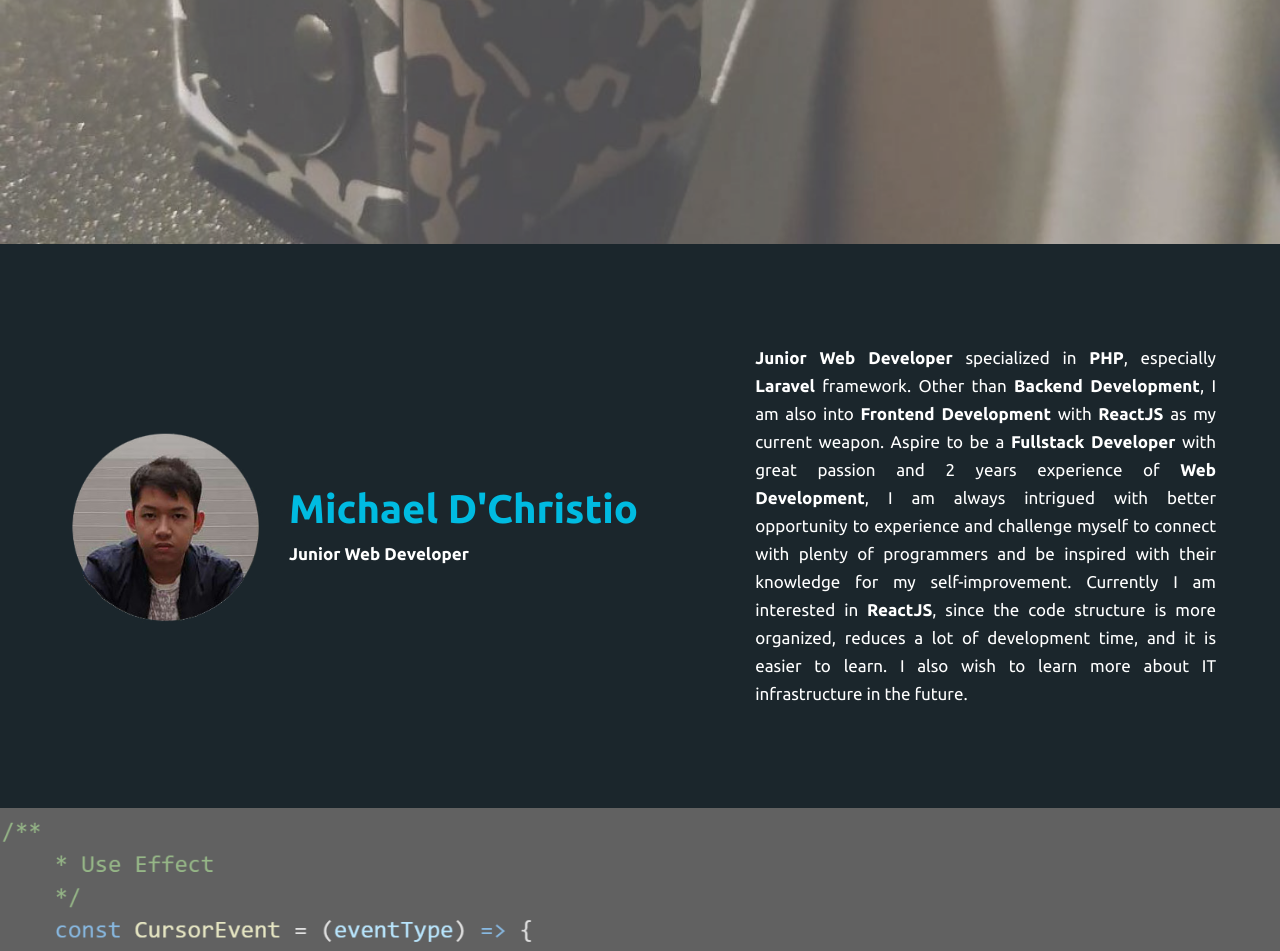
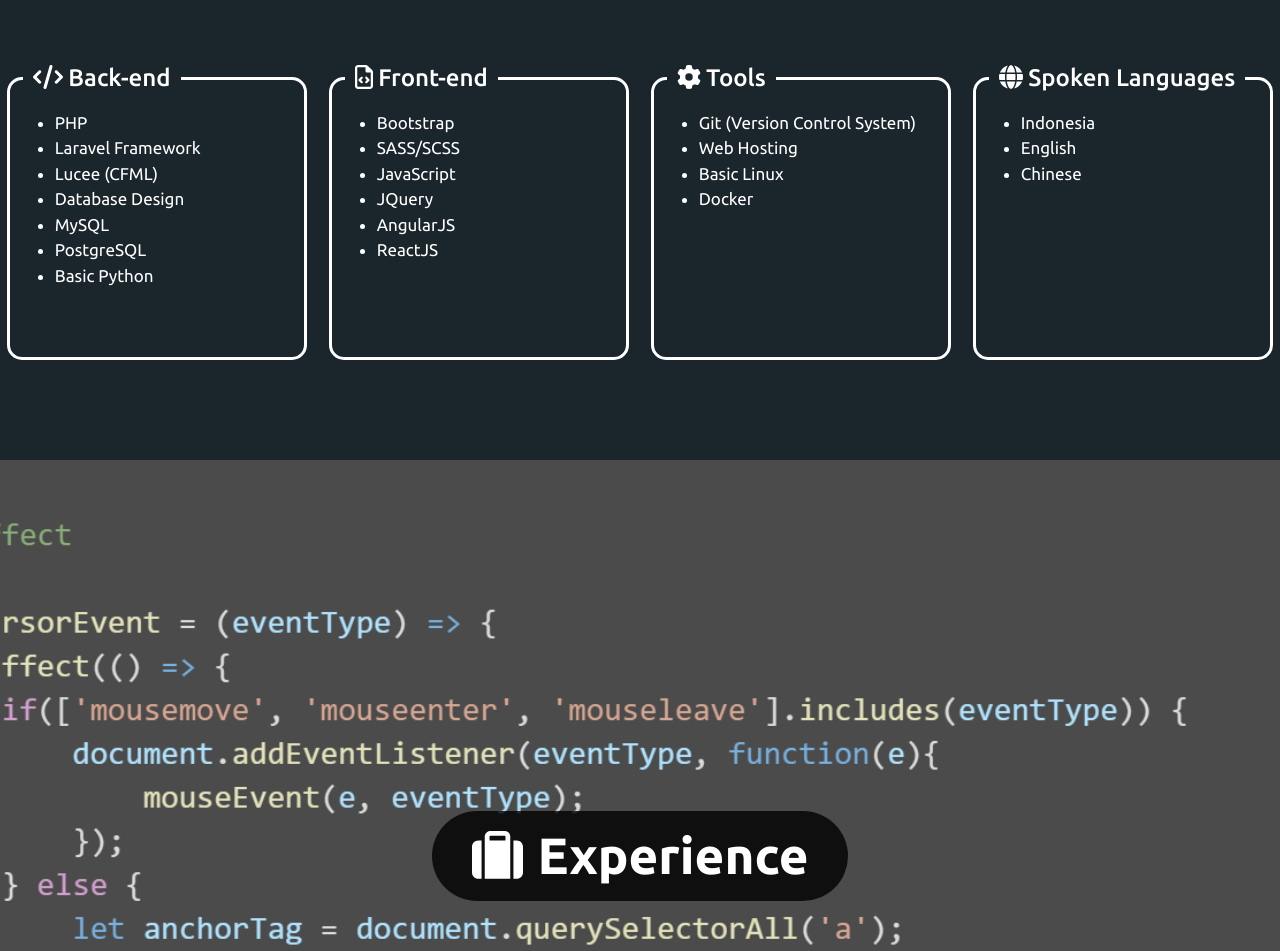
Before and after one commit to deceeeeee/deceeeeee.github.io, a React (Create React App) app: page / in a window 1280 px wide. Shown: the part 1520-2471 px from the top of the page. Built offline with nearby package versions, Linux system fonts and the light colour scheme.

Commit message:
Finish proficiencies

```diff
--- a/package.json
+++ b/package.json
@@ -19,6 +19,7 @@
     "react-dom": "^18.2.0",
     "react-router-dom": "^6.3.0",
     "react-scripts": "5.0.1",
+    "react-scroll": "^1.8.7",
     "sass": "^1.54.9",
     "styled-components": "^5.3.5",
     "web-vitals": "^2.1.4"
--- a/src/Component/Include/Navbar/Navbar.jsx
+++ b/src/Component/Include/Navbar/Navbar.jsx
@@ -64,12 +64,12 @@
                                         if(item.hasOwnProperty('visibility') && item.visibility) {
                                             navLinks = (
                                                 <NavLink key={index}
-                                                        to={item.path}
-                                                        // activeClassName="active"
-                                                        className="nav-link ml-2"
-                                                        onClick={() => this.getCurrentPath(item.path)}>
-                                                            <FontAwesomeIcon icon={item.icon} /> {item.name}
-                                                        </NavLink>
+                                                    to={item.path}
+                                                    className="nav-link ml-2"
+                                                    onClick={() => this.getCurrentPath(item.path)}
+                                                >
+                                                    <FontAwesomeIcon icon={item.icon} /> {item.name}
+                                                </NavLink>
                                             );
                                         }
 
--- a/src/Component/Include/Navbar/Navbar.scss
+++ b/src/Component/Include/Navbar/Navbar.scss
@@ -2,7 +2,7 @@
 
 .navbar {
     font-family: 'Ubuntu';
-    background-color: $primaryColor;
+    background-color: #11171a;
     padding: 10px 20px;
     position: fixed;
     z-index: 1;
--- a/src/Component/PagesComponent/Backgrounds/Backgrounds.jsx
+++ b/src/Component/PagesComponent/Backgrounds/Backgrounds.jsx
@@ -2,17 +2,43 @@
 import './Backgrounds.scss';
 import styled from 'styled-components';
 
+import Init from '../../../Init/Init';
+
 const BackgroundContainer = styled.div`
     background-image: ${ props => ( `url('${props.imagePath}')` ) };
-    opacity: ${ props => (props.opacity) };
+    height: ${ props => (props.imageHeight ? props.imageHeight : `100vh`) };
+    position: relative;
+
+    .text-container {
+        background-color: rgba(255, 255, 255, ${ props => (props.opacity) });
+    }
 `;
 
 const Backgrounds = (props) => {
     let {id, imageProps} = props;
     let {imagePath, opacity} = imageProps;
+    let customHeight = imageProps.hasOwnProperty('height') && imageProps.height ? imageProps.height : null;
+
+    const FontAwesomeIcon = Init.FontAwesomeIcon;
 
     return (
-        <BackgroundContainer imagePath={imagePath} opacity={opacity} id={id} className="backgrounds" />
+        <BackgroundContainer imageHeight={customHeight} imagePath={imagePath} opacity={opacity} id={id} className="backgrounds">
+            <div className="text-container">
+                {
+                    imageProps.hasOwnProperty('title') && imageProps.title !== '' ? (
+                        <h2>
+                            {
+                                (
+                                    imageProps.hasOwnProperty('titleIcon') && imageProps.titleIcon !== '' ? (
+                                        <FontAwesomeIcon icon={imageProps.titleIcon} />
+                                    ) : ''
+                                )
+                            } { imageProps.title }
+                        </h2>
+                    ) : ''
+                }
+            </div>
+        </BackgroundContainer>
     );
 };
 
--- a/src/Component/PagesComponent/Backgrounds/Backgrounds.scss
+++ b/src/Component/PagesComponent/Backgrounds/Backgrounds.scss
@@ -1,8 +1,35 @@
+$primaryColor: var(--base-primary-color);
+
 .backgrounds {
-    height: 600px;
+    height: 100vh;
     background-attachment: fixed;
     background-position: center;
     background-repeat: no-repeat;
     background-size: cover;
     // opacity: 0.7;
+
+    .text-container {
+        position: absolute;
+        width: 100%;
+        height: 100%;
+        top: 0;
+        left: 0;
+        display: flex;
+        align-items: center;
+        justify-content: center;
+
+        h2 {
+            font-size: 3em;
+            font-weight: 700;
+            background-color: rgba(0, 0, 0, 0.8);
+            padding: 14px 40px;
+            border-radius: 50px;
+
+            display: flex;
+            align-items: center;
+            justify-content: center;
+            gap: 15px;
+        }
+    }
+
 }
--- a/src/Component/PagesComponent/Introduction/Introduction.scss
+++ b/src/Component/PagesComponent/Introduction/Introduction.scss
@@ -4,7 +4,7 @@
 .introduction {
     width: 100%;
     background-color: $primaryColor;
-    padding: 100px 0;
+    padding: 50px 0;
     display: flex;
     align-items: center;
     justify-content: center;
--- /dev/null
+++ b/src/Component/PagesComponent/Proficiencies/Proficiencies.jsx
@@ -0,0 +1,41 @@
+import React from 'react';
+import Init from '../../../Init/Init';
+import './Proficiencies.scss';
+
+import ProficiencyData from '../../../Data/Proficiencies';
+
+function Proficiencies(props) {
+    const config = Init.config;
+    const FontAwesomeIcon = Init.FontAwesomeIcon;
+
+    const proficiencyData = ProficiencyData();
+
+    return (
+        <div className="proficiencies">
+            {
+                proficiencyData.map((item, index) => {
+                    return (
+                        <fieldset key={index} className="proficiency-board">
+                            <legend className='proficiency-title'>
+                                <FontAwesomeIcon icon={item.icon} /> { item.title }
+                            </legend>
+                            <ul>
+                                {
+                                    item.items.map((value, key) => {
+                                        return (
+                                            <li key={key}>
+                                                { value }
+                                            </li>
+                                        )
+                                    })
+                                }
+                            </ul>
+                        </fieldset>
+                    )
+                })
+            }
+        </div>
+    );
+}
+
+export default Proficiencies;
--- /dev/null
+++ b/src/Component/PagesComponent/Proficiencies/Proficiencies.scss
@@ -0,0 +1,42 @@
+$primaryColor: var(--base-primary-color);
+$secondaryColor: var(--base-secondary-color);
+
+.proficiencies {
+    width: 100%;
+    background-color: $primaryColor;
+    padding: 100px 0;
+    display: flex;
+    align-items: center;
+    justify-content: space-around;
+    gap: 0.5rem;
+    flex-wrap: wrap;
+
+    .proficiency-board {
+        height: 300px;
+        border: 3.5px solid #FFF;
+        border-radius: 15px;
+        min-width: 300px;
+
+        display: block;
+        margin-inline-start: 2px;
+        margin-inline-end: 2px;
+        padding-block-start: 0.35em;
+        padding-inline-start: 0.75em;
+        padding-inline-end: 0.75em;
+        padding-block-end: 0.625em;
+
+        .proficiency-title {
+            float: none;
+            display: block;
+            padding-inline-start: 10px;
+            padding-inline-end: 10px;
+            border-width: initial;
+            border-style: none;
+            border-color: initial;
+            border-image: initial;
+            width: fit-content;
+
+            font-weight: 500;
+        }
+    }
+}
--- a/src/Container/Homepage/Homepage.jsx
+++ b/src/Container/Homepage/Homepage.jsx
@@ -4,6 +4,7 @@
 
 import Introduction from '../../Component/PagesComponent/Introduction/Introduction';
 import Backgrounds from '../../Component/PagesComponent/Backgrounds/Backgrounds';
+import Proficiencies from '../../Component/PagesComponent/Proficiencies/Proficiencies';
 
 class Homepage extends Component {
     constructor(props) {
@@ -41,7 +42,7 @@
                 <Backgrounds id="first-background" imageProps={parallax[0]} />
                 <Introduction />
                 <Backgrounds id="second-background" imageProps={parallax[1]} />
-                <Introduction />
+                <Proficiencies />
                 <Backgrounds id="third-background" imageProps={parallax[2]} />
                 <Introduction />
                 <Backgrounds id="fourth-background" imageProps={parallax[3]} />
--- a/src/Data/Parallax.jsx
+++ b/src/Data/Parallax.jsx
@@ -1,21 +1,41 @@
 const Parallax = () => {
+    // template => {
+    //     imageName,
+    //     opacity,
+    //     title,
+    //     titleIcon,
+    //     height
+    // }
+
     return [
         {
             imageName: 'firstbackground.jpg',
-            opacity: 0.8
+            opacity: 0.3,
+            height: '27vh'
         },
         {
             imageName: 'secondbackground.JPG',
-            opacity: 0.7
+            opacity: 0.1,
+            title: 'Proficiencies',
+            titleIcon: ['fas', 'gears']
         },
         {
             imageName: 'thirdbackground.png',
-            opacity: 0.7
+            opacity: 0.2,
+            title: 'Experience',
+            titleIcon: ['fas', 'suitcase']
         },
         {
             imageName: 'fourthbackground.jpg',
-            opacity: 0.7
+            opacity: 0.1,
+            title: 'Portfolio',
+            titleIcon: ['fas', 'clipboard']
         },
+        {
+            imageName: 'thirdbackground(alternate).png',
+            opacity: 0.2,
+            title: 'Contact'
+        }
     ];
 }
 
--- /dev/null
+++ b/src/Data/Proficiencies.jsx
@@ -0,0 +1,50 @@
+const ProficiencyData = () => {
+    return [
+        {
+            title: 'Back-end',
+            items: [
+                'PHP',
+                'Laravel Framework',
+                'Lucee (CFML)',
+                'Database Design',
+                'MySQL',
+                'PostgreSQL',
+                'Basic Python'
+            ],
+            icon: ['fas', 'code']
+        },
+        {
+            title: 'Front-end',
+            items: [
+                'Bootstrap',
+                'SASS/SCSS',
+                'JavaScript',
+                'JQuery',
+                'AngularJS',
+                'ReactJS'
+            ],
+            icon: ['far', 'file-code']
+        },
+        {
+            title: 'Tools',
+            items: [
+                'Git (Version Control System)',
+                'Web Hosting',
+                'Basic Linux',
+                'Docker'
+            ],
+            icon: ['fas', 'gear']
+        },
+        {
+            title: 'Spoken Languages',
+            items: [
+                'Indonesia',
+                'English',
+                'Chinese'
+            ],
+            icon: ['fas', 'globe']
+        }
+    ]
+}
+
+export default ProficiencyData;
--- a/src/Routing/Routing.jsx
+++ b/src/Routing/Routing.jsx
@@ -1,5 +1,6 @@
 import Homepage from '../Container/Homepage/Homepage';
 import ErrorPage from '../Container/ErrorPage/ErrorPage';
+import Introduction from '../Component/PagesComponent/Introduction/Introduction';
 
 const Routes = () => {
     return [
@@ -13,16 +14,17 @@
             icon: ['fas', 'home']
         },
         {
-            path: "#about",
+            path: "/",
             name: "About Me",
-            visibility: true,
+            visibility: false,
             showNav: true,
             showFooter: true,
-            component: Homepage,
+            hash: '#about',
+            component: Introduction,
             icon: ['fas', 'info-circle']
         },
         {
-            path: "#portfolio",
+            path: "/portfolio",
             name: "My Portfolio",
             visibility: true,
             showNav: true,
@@ -33,7 +35,7 @@
         {
             path: "#contact",
             name: "Contact Me",
-            visibility: true,
+            visibility: false,
             showNav: true,
             showFooter: true,
             component: Homepage,
```
Also changed, not shown: 1 other file (tests, documents, lock files or other folders).
